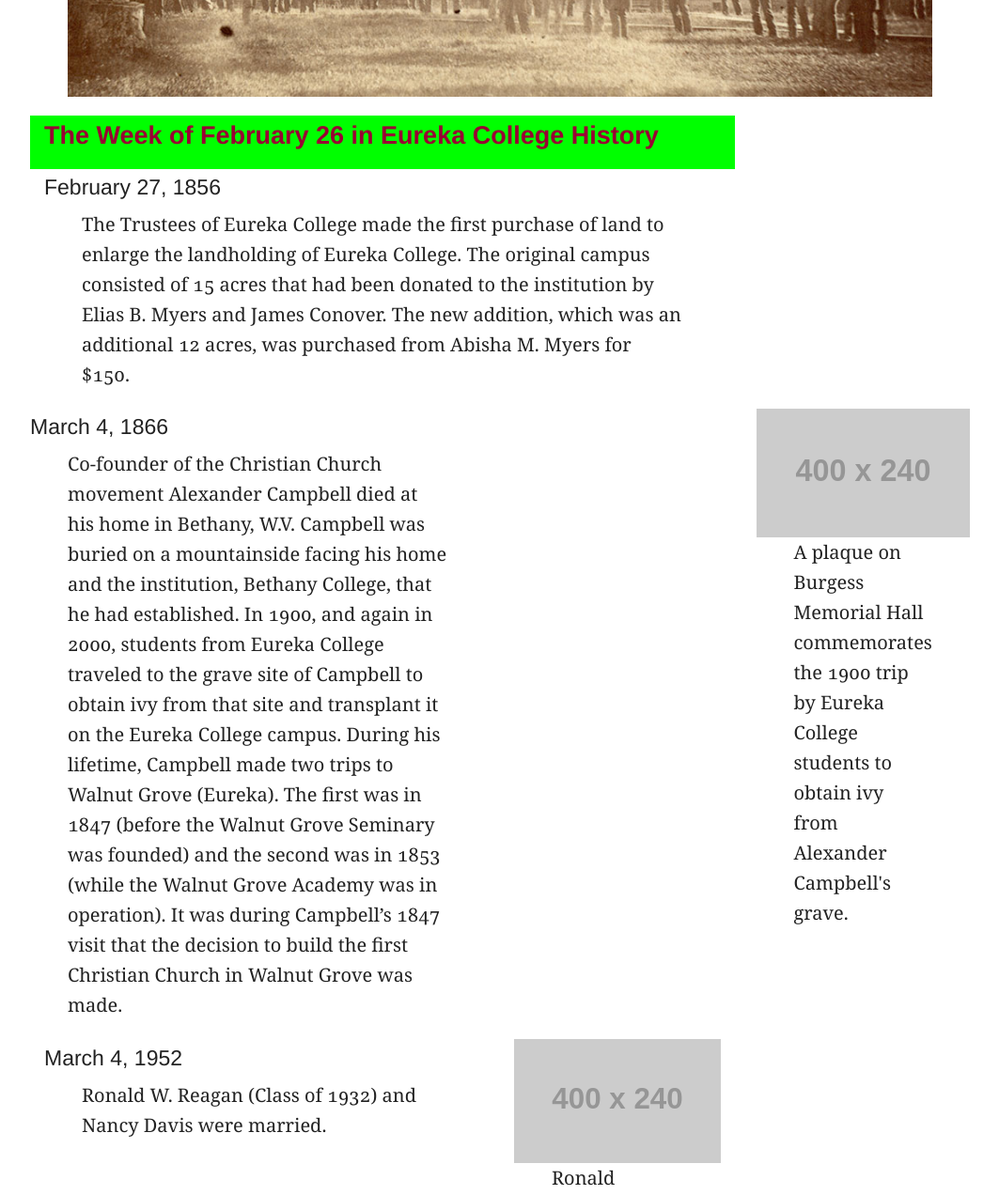
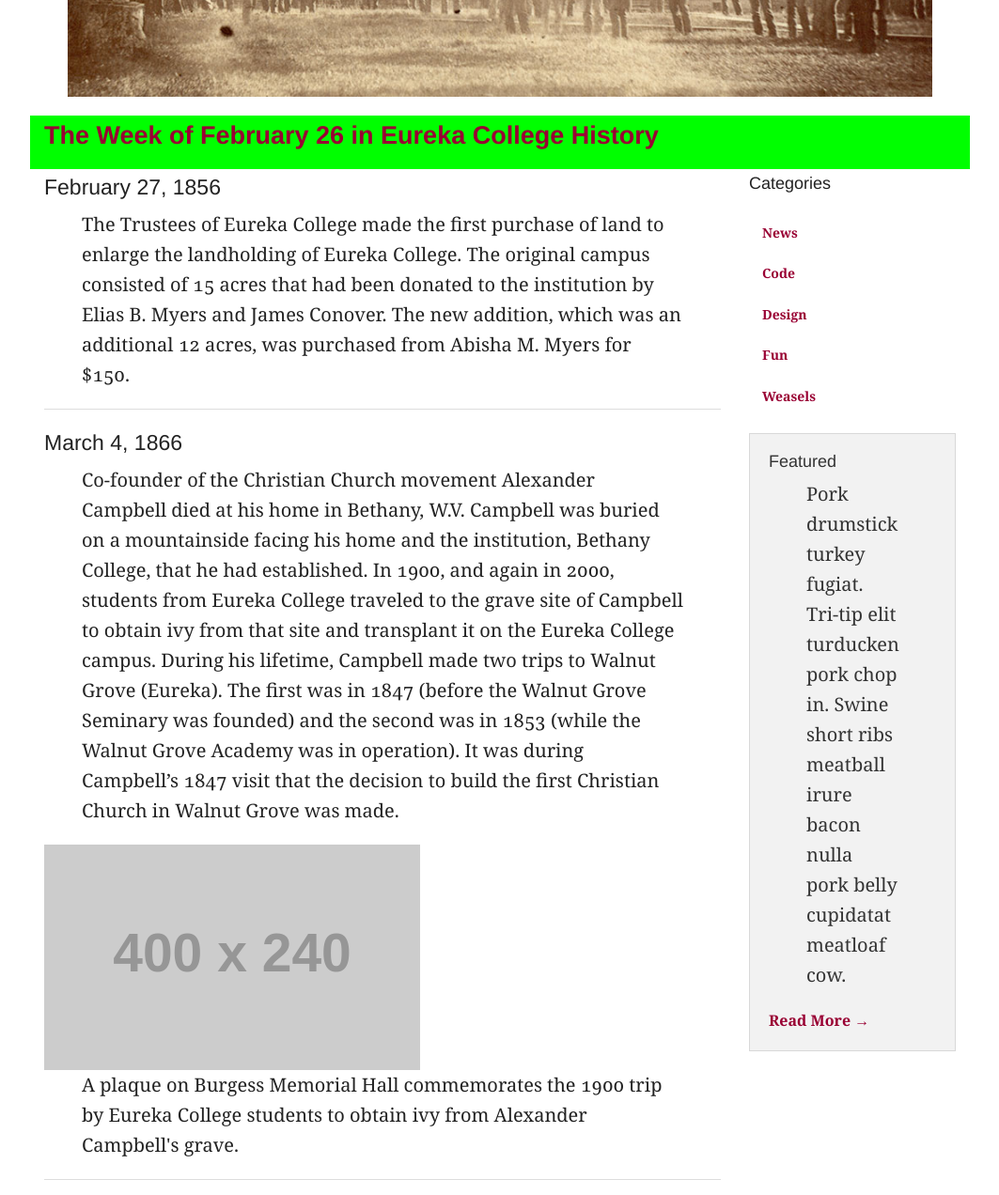
Before and after one commit to dwysefisher/160-v2, a website: page posts/ec-history-february-26.html in a window 1280 px wide. Shown: the part 600-1872 px from the top of the page at 94% size, without its empty margins (108-1171 px from the left). Drawn offline with Linux system fonts and the light colour scheme; placeholder pictures from the web are drawn by us; some icons are missing; files whose address does not match are found by name.

Commit message:
fixed layout

```diff
--- a/posts/ec-history-february-26.html
+++ b/posts/ec-history-february-26.html
@@ -31,40 +31,31 @@
   </div>
 
 <div class="row">
-  <div class="large-9 columns" role="content" style="background-color: lime !important;">
-     <article>
+  <div class="large-12 columns" style="background-color: lime !important;">
      <h3 class="blog-title"><a href="#">The Week of February 26 in Eureka College History</a></h3>
    </div>
+</div>
 
- <div class="large-9 columns">
+<div class="row"><!-- start article -->
+ <div class="large-9 columns" role="content">
+  <article>
     <h4>February 27, 1856</h4>
     <p>The Trustees of Eureka College made the first purchase of land to enlarge the landholding of Eureka College. The original campus consisted of 15 acres that had been donated to the institution by Elias B. Myers and James Conover. The new addition, which was an additional 12 acres, was purchased from Abisha M. Myers for $150.</p>
- </div>
-<div class="row">
- <div class="large-6 columns">
-   <h4>March 4, 1866</h4>
-   <p>Co-founder of the Christian Church movement Alexander Campbell died at his home in Bethany, W.V. Campbell was buried on a mountainside facing his home and the institution, Bethany College, that he had established. In 1900, and again in 2000, students from Eureka College traveled to the grave site of Campbell to obtain ivy from that site and transplant it on the Eureka College campus. During his lifetime, Campbell made two trips to Walnut Grove (Eureka). The first was in 1847 (before the Walnut Grove Seminary was founded) and the second was in 1853 (while the Walnut Grove Academy was in operation). It was during Campbell’s 1847 visit that the decision to build the first Christian Church in Walnut Grove was made.</p>
-  </div>
-  <div class="large-3 columns">
+    <hr />
+    <h4>March 4, 1866</h4>
+    <p>Co-founder of the Christian Church movement Alexander Campbell died at his home in Bethany, W.V. Campbell was buried on a mountainside facing his home and the institution, Bethany College, that he had established. In 1900, and again in 2000, students from Eureka College traveled to the grave site of Campbell to obtain ivy from that site and transplant it on the Eureka College campus. During his lifetime, Campbell made two trips to Walnut Grove (Eureka). The first was in 1847 (before the Walnut Grove Seminary was founded) and the second was in 1853 (while the Walnut Grove Academy was in operation). It was during Campbell’s 1847 visit that the decision to build the first Christian Church in Walnut Grove was made.</p>
    <img src="http://placehold.it/400x240&text=[img]"/>
    <p>A plaque on Burgess Memorial Hall commemorates the 1900 trip by Eureka College students to obtain ivy from Alexander Campbell's grave.</p>
-  </div>
- </div>
-
-  <div class="large-6 columns">
+   <hr />
    <h4>March 4, 1952</h4>
    <p>Ronald W. Reagan (Class of 1932) and Nancy Davis were married.</p>
-  </div>
-  <div class="large-3 columns">
    <img src="http://placehold.it/400x240&text=[img]"/>
    <p>Ronald Reagan, left, and his wife, Nancy, attended the 1957 commencement ceremony at Eureka College.</p>
-  </div>
-
- <div class="large-9 columns">
-    <h4>March 1, 1966</h4>
-    <p>Construction of Melick Library began.</p>
+   <hr />
+     <h4>March 1, 1966</h4>
+     <p>Construction of Melick Library began.</p>
+  </article>
  </div>
-   </article>
 <!-- start sidebar -->
     <aside class="large-3 columns">
 
@@ -83,8 +74,7 @@
     <a href="#">Read More →</a>
     </div>
 
-    </aside>
-    <!-- end sidebar -->
-  </div>
+    </aside><!-- end sidebar -->
+</div><!-- close row -->
   </body>
   </html>
```
